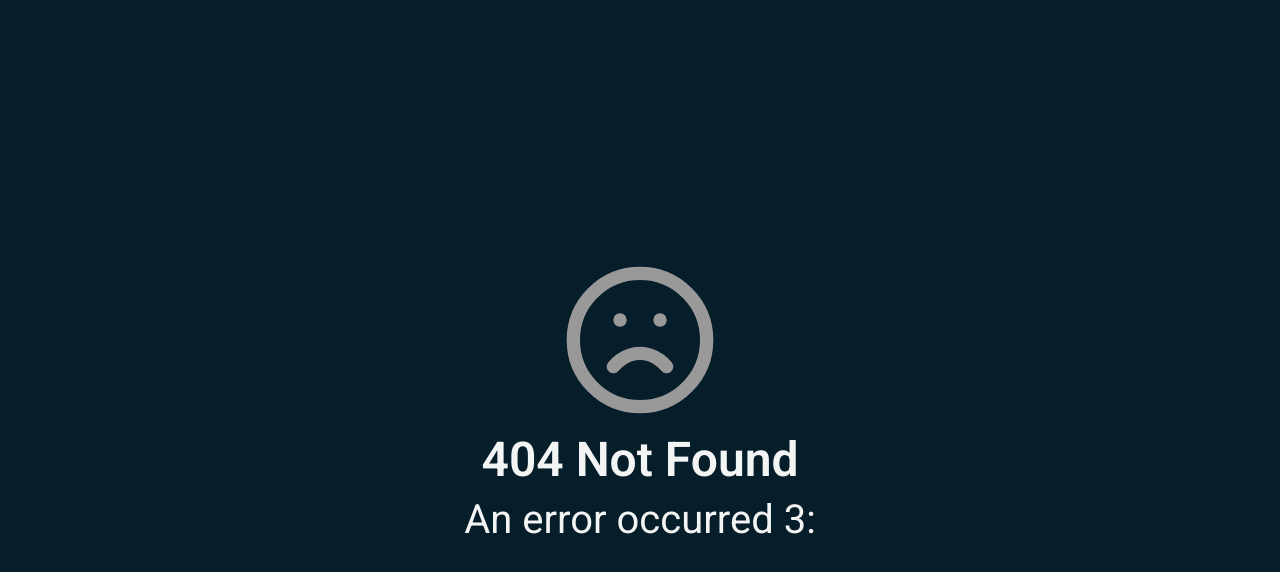
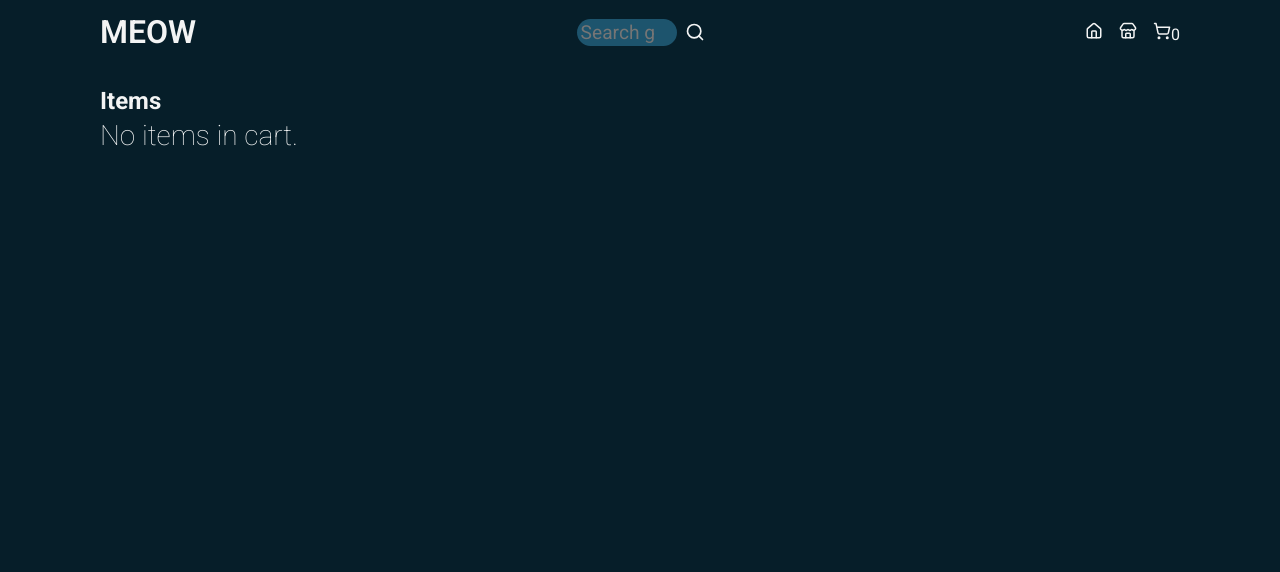
Before and after one commit to Qu1dy/odin-shopping-cart, a React (Vite) app: page /cart in a window 1280 px wide. Before the commit this address had no page. Shown: the top 572 px of the page. Built offline with nearby package versions, Linux system fonts and the light colour scheme.

Commit message:
feat: show cart items in cart, quantity synchronizes with shop

```diff
--- a/src/Layout.jsx
+++ b/src/Layout.jsx
@@ -25,7 +25,7 @@ const Layout = () => {
 
     return (
         <>
-            <Header handleSearch={handleSearch} />
+            <Header handleSearch={handleSearch} cartItems={cartItems} />
             <main>
                 <Outlet
                     context={{ data, error, loading, cartItems, setCartItems }}
--- /dev/null
+++ b/src/components/CartItem/CartItem.jsx
@@ -0,0 +1,45 @@
+import PropTypes from "prop-types";
+import NumberButton from "../NumberButton";
+import styles from "./CartItem.module.css";
+import { useState } from "react";
+
+const CartItem = ({
+    id,
+    savedQuantity,
+    imageURL,
+    title,
+    price,
+    updateQuantity,
+}) => {
+    const [quantity, setQuantity] = useState(savedQuantity);
+
+    const onSubmit = (e) => {
+        e.preventDefault();
+        updateQuantity(id, quantity);
+    };
+
+    return (
+        <li className={styles.item}>
+            <img src={imageURL} alt="" className={styles.img} />
+            <h3 className={styles.title}>{title}</h3>
+            <data value={price} className={styles.price}>
+                ${price}
+            </data>
+            <NumberButton quantity={quantity} setQuantity={setQuantity} />
+            <form onSubmit={onSubmit} className={styles["apply-quantity-form"]}>
+                <button></button>
+            </form>
+        </li>
+    );
+};
+
+CartItem.propTypes = {
+    id: PropTypes.number.isRequired,
+    savedQuantity: PropTypes.number.isRequired,
+    imageURL: PropTypes.string.isRequired,
+    title: PropTypes.string.isRequired,
+    price: PropTypes.number.isRequired,
+    updateQuantity: PropTypes.func.isRequired,
+};
+
+export default CartItem;
--- /dev/null
+++ b/src/components/CartItem/CartItem.module.css
@@ -0,0 +1,27 @@
+.item {
+    display: grid;
+    grid-template-columns: 1fr 4fr;
+    grid-template-rows: 1fr 1fr 1fr 1fr;
+    grid-template-areas:
+        "image title"
+        "image price"
+        "image action-button"
+        "image apply";
+}
+
+.img {
+    composes: img from "../Item/Item.module.css";
+    grid-area: image;
+}
+
+.title {
+    grid-area: title;
+}
+
+.price {
+    grid-area: price;
+}
+
+.apply-quantity-form {
+    grid-area: apply;
+}
--- /dev/null
+++ b/src/components/CartItem/index.js
@@ -0,0 +1,2 @@
+export { default } from "./CartItem";
+export * from "./CartItem";
--- /dev/null
+++ b/src/components/CartItems/CartItems.jsx
@@ -0,0 +1,47 @@
+import CartItem from "../CartItem";
+import PropTypes from "prop-types";
+import styles from "./CartItems.module.css";
+
+const CartItems = ({ cartItems, setCartItems }) => {
+    const onRemove = (id) =>
+        setCartItems(cartItems.filter((item) => item.id !== id));
+
+    const updateQuantity = (id, newQuantity) => {
+        setCartItems(
+            cartItems.map((item) =>
+                item.id === id ? { ...item, quantity: newQuantity } : item
+            )
+        );
+    };
+
+    return (
+        <>
+            <h2 className={styles.title}>Items</h2>
+            {cartItems.length ? (
+                <ul className={styles.items}>
+                    {cartItems.map((item) => (
+                        <CartItem
+                            key={item.id}
+                            id={item.id}
+                            savedQuantity={item.quantity}
+                            imageURL={item.imageURL}
+                            title={item.title}
+                            price={item.price}
+                            onRemove={() => onRemove(item.id)}
+                            updateQuantity={updateQuantity}
+                        />
+                    ))}
+                </ul>
+            ) : (
+                <h3 className={styles.status}>No items in cart.</h3>
+            )}
+        </>
+    );
+};
+
+CartItems.propTypes = {
+    cartItems: PropTypes.array.isRequired,
+    setCartItems: PropTypes.func.isRequired,
+};
+
+export default CartItems;
--- /dev/null
+++ b/src/components/CartItems/CartItems.module.css
@@ -0,0 +1,13 @@
+.title {
+    composes: title from "../Items/Items.module.css";
+}
+
+.items {
+    list-style-type: none;
+    display: flex;
+    flex-direction: column;
+}
+
+.status {
+    composes: status from "../Items/Items.module.css";
+}
--- /dev/null
+++ b/src/components/CartItems/index.js
@@ -0,0 +1,2 @@
+export { default } from "./CartItems";
+export * from "./CartItems";
--- a/src/components/Header/Header.jsx
+++ b/src/components/Header/Header.jsx
@@ -3,18 +3,19 @@ import PropTypes from "prop-types";
 import NavBar from "../NavBar";
 import SearchBar from "../SearchBar";
 
-const Header = ({ handleSearch }) => {
+const Header = ({ handleSearch, cartItems }) => {
     return (
         <header className={styles.header}>
             <h1 className={styles.title}>MEOW</h1>
             <SearchBar onSearch={handleSearch} />
-            <NavBar />
+            <NavBar cartItems={cartItems} />
         </header>
     );
 };
 
 Header.propTypes = {
     handleSearch: PropTypes.func.isRequired,
+    cartItems: PropTypes.array.isRequired,
 };
 
 export default Header;
--- a/src/components/Item/Item.jsx
+++ b/src/components/Item/Item.jsx
@@ -12,13 +12,14 @@ const Item = ({
     cartItems,
     setCartItems,
 }) => {
-    const [quantity, setQuantity] = useState(1);
+    const cartItem = cartItems.find((item) => item.id === id);
+    const inCart = !!cartItem;
+    //to synchronize between cart and shop page's quantity
+    const [quantity, setQuantity] = useState(cartItem ? cartItem.quantity : 1);
 
     const onAdd = () => {
         setCartItems([...cartItems, { quantity, id, imageURL, title, price }]);
     };
-
-    const inCart = cartItems.some((item) => item.id === id);
 
     const onRemove = () => {
         setCartItems(cartItems.filter((item) => item.id !== id));
--- a/src/components/NavBar/NavBar.jsx
+++ b/src/components/NavBar/NavBar.jsx
@@ -1,7 +1,14 @@
 import { Home, ShoppingCart, Store } from "lucide-react";
 import styles from "./NavBar.module.css";
 import { Link } from "react-router";
-const NavBar = () => (
+import PropTypes from "prop-types";
+const NavBar = ({ cartItems }) => {
+    const totalQuantity = cartItems.reduce(
+        (prev, current) => prev + current.quantity,
+        0
+    );
+
+    return (
         <nav>
             <ul className={styles.nav}>
                 <li className={styles["nav-item"]}>
@@ -18,9 +25,15 @@ const NavBar = () => (
                     <Link to="/cart" className={styles.icon}>
                         <ShoppingCart size={18} />
                     </Link>
+                    {totalQuantity}
                 </li>
             </ul>
         </nav>
     );
+};
+
+NavBar.propTypes = {
+    cartItems: PropTypes.array.isRequired,
+};
 
 export default NavBar;
--- /dev/null
+++ b/src/pages/Cart.jsx
@@ -0,0 +1,14 @@
+import { useOutletContext } from "react-router";
+import CartItems from "../components/CartItems";
+
+const CartPage = () => {
+    const { cartItems, setCartItems } = useOutletContext();
+
+    return (
+        <>
+            <CartItems cartItems={cartItems} setCartItems={setCartItems} />
+        </>
+    );
+};
+
+export default CartPage;
--- a/src/routes.jsx
+++ b/src/routes.jsx
@@ -3,6 +3,7 @@ import Layout from "./Layout";
 import ErrorPage from "./components/ErrorPage";
 import Root from "./pages/Root";
 import ShopPage from "./pages/Shop";
+import CartPage from "./pages/Cart";
 
 const router = createBrowserRouter([
     {
@@ -18,6 +19,10 @@ const router = createBrowserRouter([
                 path: "/shop",
                 element: <ShopPage />,
             },
+            {
+                path: "/cart",
+                element: <CartPage />,
+            },
         ],
     },
 ]);
```
Lines whose indentation alone changed are shown as unchanged.
